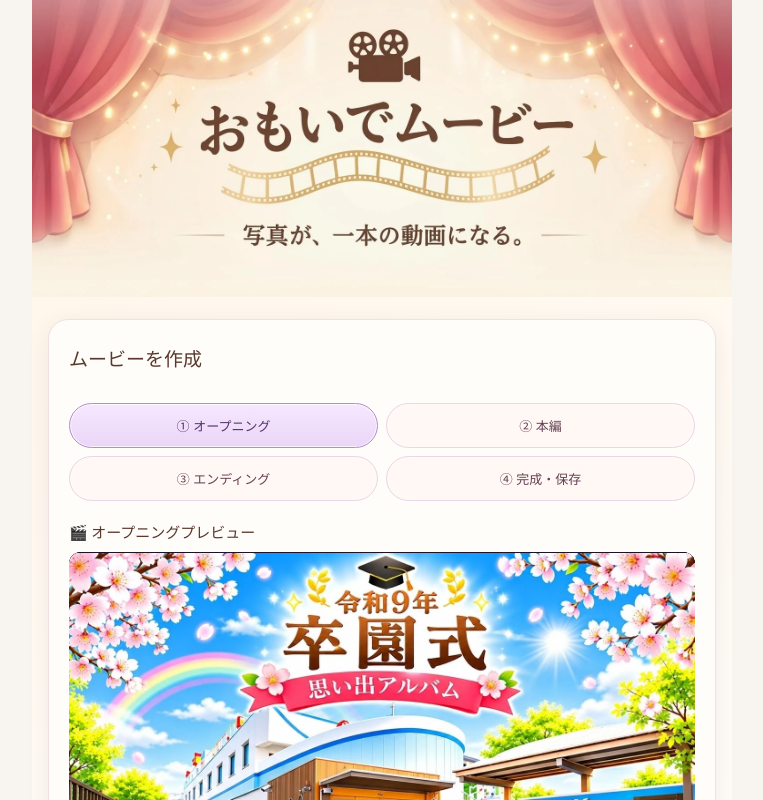
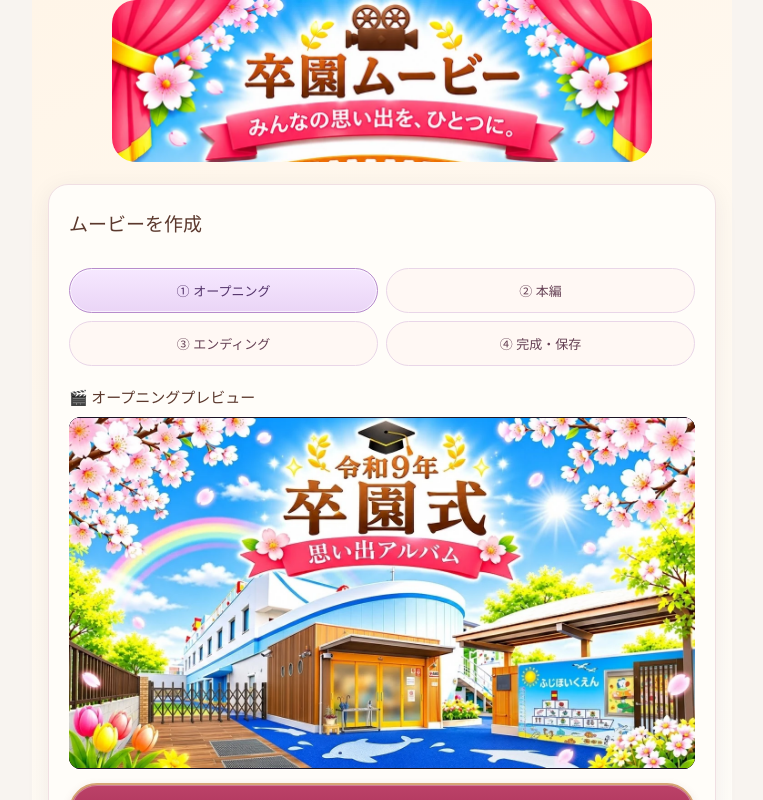
Before and after one commit to k5wvk4n6pt-web/omoide-theater-demo, a React (Vite) app: page / in a window 1280 px wide. Both pictures are taken after a click on the button "ムービーを作る". Shown: the top 800 px of the page, without its empty margins (258-1021 px from the left). Built offline with nearby package versions, Linux system fonts and the light colour scheme; a web font is replaced by a local one.

Commit message:
Use the graduation poster title across the movie editor

```diff
--- a/src/App.tsx
+++ b/src/App.tsx
@@ -450,11 +450,14 @@ useEffect(()=>{if(!playing)return;const isVideo=phase==='photos'&&photos[playInd
 
 
 const graduationArtwork = new URL('../fuji-graduation-opening.webp', import.meta.url).href;
-const titleBanner = new URL('../omoide-movie-title.webp', import.meta.url).href;
-return <main className={step==='home'?'theaterHome':'theaterEditor'}>{step!=='home'?<header><img className="homeArtwork" src={titleBanner} width={1584} height={672} alt="おもいでムービー。写真が、一本の動画になる。" onLoad={e=>e.currentTarget.classList.add('loaded')}/><div className="homeCurtain left"/><div className="homeCurtain right"/><div className="brand"><span className="homeCamera">🎥</span>おもいでムービー</div><div className="subtitle">写真が、一本の動画になる。</div></header>:null}
+const graduationPosterCover = import.meta.env.BASE_URL + 'artwork/graduation-home-cover.webp';
+return <main className={step==='home'?'theaterHome':'theaterEditor'}>
+{step!=='home'?<header className="graduationEditorHeader">
+  <img src={graduationPosterCover} width={1086} height={1448} alt="卒園ムービー。みんなの思い出を、ひとつに。"/>
+</header>:null}
 {step==='home'?<section className="graduationHome">
   <div className="graduationPoster">
-    <img className="graduationPosterCover" src={import.meta.env.BASE_URL+'artwork/graduation-home-cover.webp'} width={1086} height={1448} alt="卒園ムービー。みんなの思い出を、ひとつに。" fetchPriority="high"/>
+    <img className="graduationPosterCover" src={graduationPosterCover} width={1086} height={1448} alt="卒園ムービー。みんなの思い出を、ひとつに。" fetchPriority="high"/>
     <img className="graduationPosterArtwork" src={graduationArtwork} width={1376} height={768} alt="令和9年 卒園式 思い出アルバム。桜と虹の下にふじほいくえんの園庭。"/>
     <button type="button" className="graduationPosterAction" aria-label="ムービーを作る" disabled={draftBusy} onClick={newProject}/>
   </div>
--- a/src/style.css
+++ b/src/style.css
@@ -191,23 +191,19 @@ input[type="file"][hidden]{display:none!important}
   background: linear-gradient(155deg, #fff5e8, #fffdf9 45%, #faedf4);
   color: #5b382d;
 }
-.theaterEditor > header {
-  padding: 12px 0;
+.theaterEditor > .graduationEditorHeader {
+  width: min(100%, 540px);
+  aspect-ratio: 1086 / 326;
+  margin-inline: auto;
+  padding: 0;
+  overflow: hidden;
+  border-radius: clamp(12px, 3vw, 24px);
   background: #fff2de;
-  text-align: center;
 }
-.theaterEditor > header:has(.homeArtwork.loaded) {
-  padding: 0;
-  background: linear-gradient(90deg, #fff3e4, #fffaf2, #fff3e4);
-}
-.theaterEditor > header .homeArtwork {
-  display: none;
+.graduationEditorHeader img {
+  display: block;
   width: 100%;
   height: auto;
-}
-.theaterEditor > header .homeArtwork.loaded { display: block; }
-.theaterEditor > header:has(.homeArtwork.loaded) > :not(.homeArtwork) {
-  display: none;
 }
 .theaterEditor > .panel {
   padding: clamp(12px, 3vw, 20px);
```
